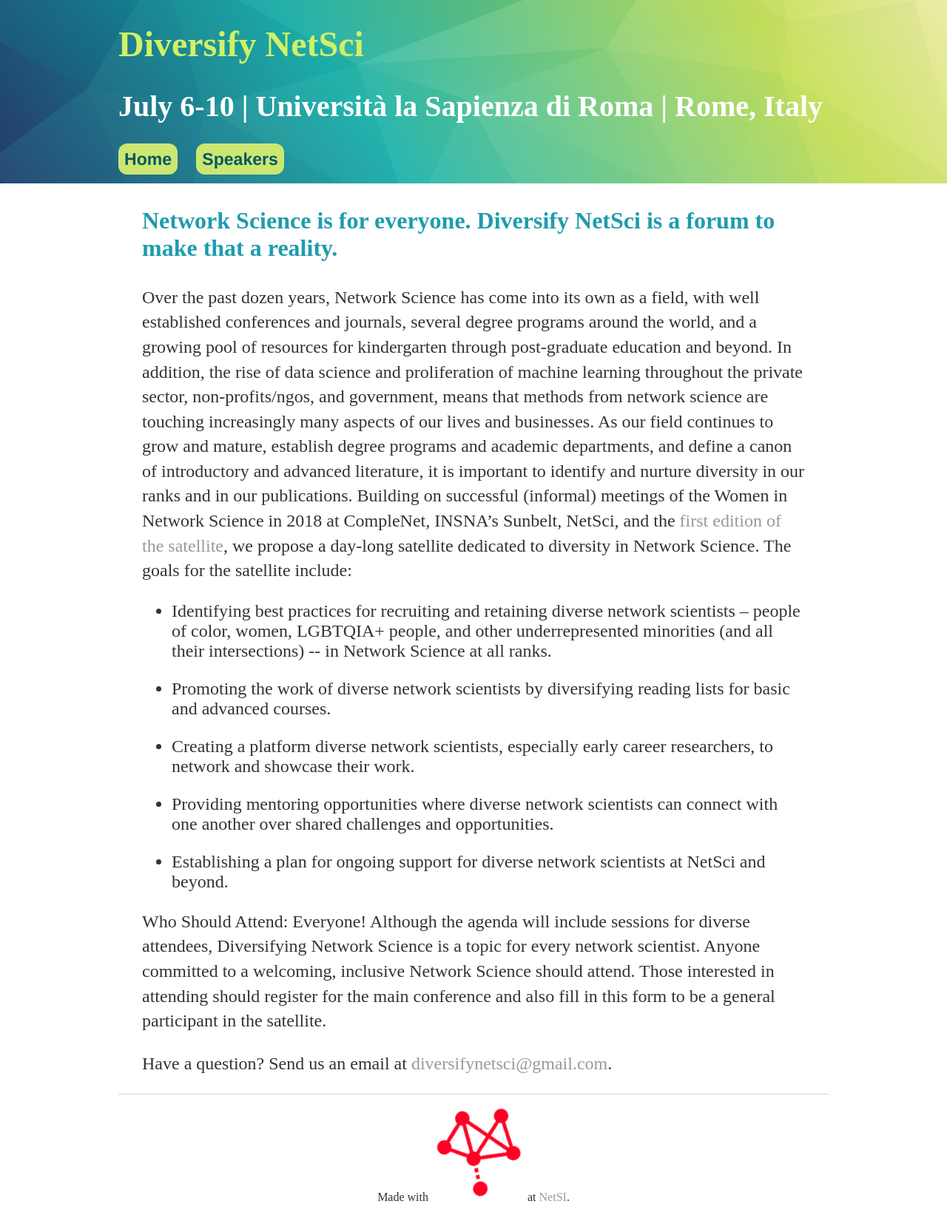
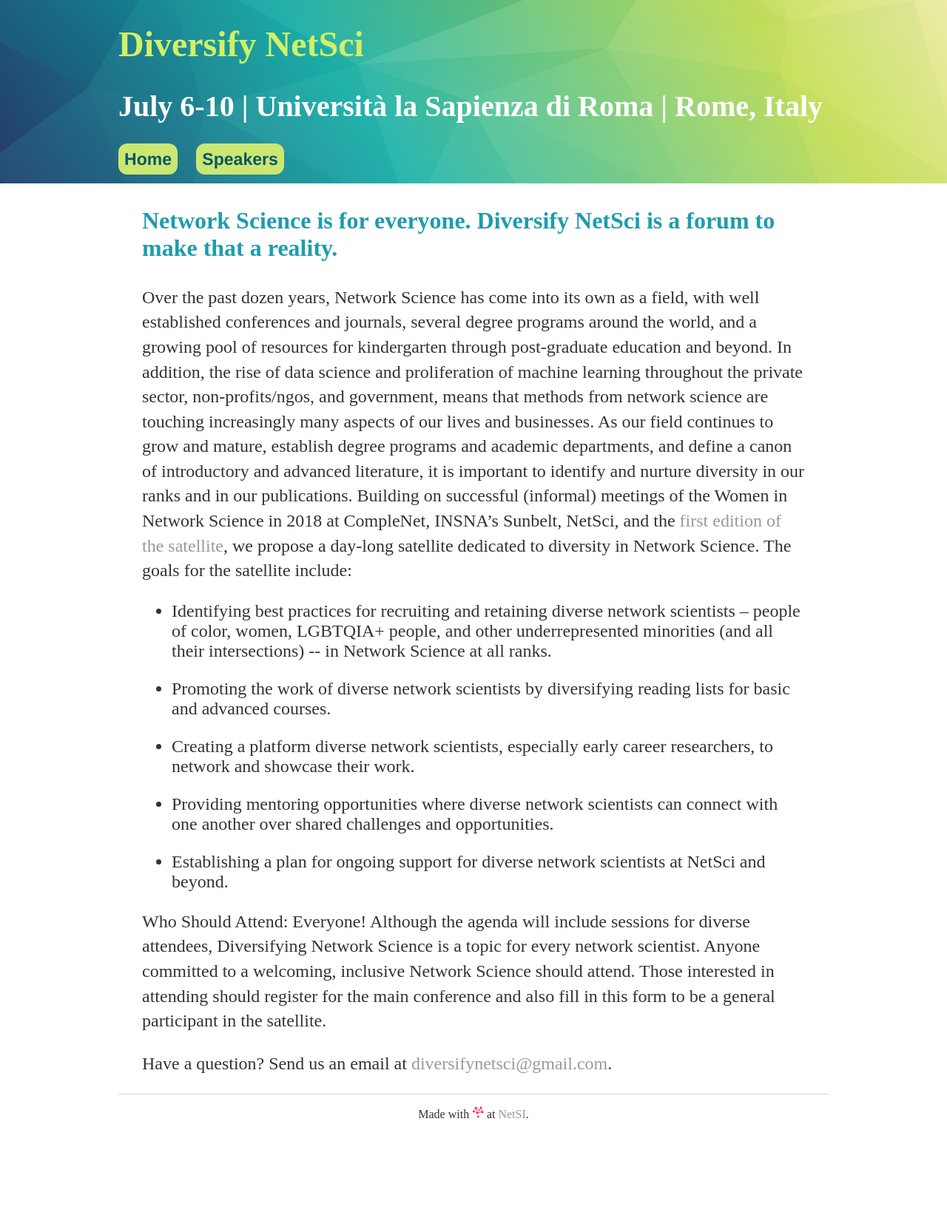
Before and after one commit to diversify-netsci/diversify-netsci.github.io, a Jekyll site: the page built from index.html, in a window 1280 px wide. Shown: the whole page at 74% size. Built offline with Jekyll 4.4.1, drawn with Linux system fonts in a browser that asks for light colours; after the commit the page ends 1535 px from its top, so only the background shows below that.

Commit message:
Update main.css

```diff
--- a/css/main.css
+++ b/css/main.css
@@ -62,6 +62,9 @@
     font-size: 1em;
     text-align: center;
 }
+footer p img {
+    height: 1em;
+}
 .footerblurb{
     width: 75%;
     margin: 0 auto;
```
